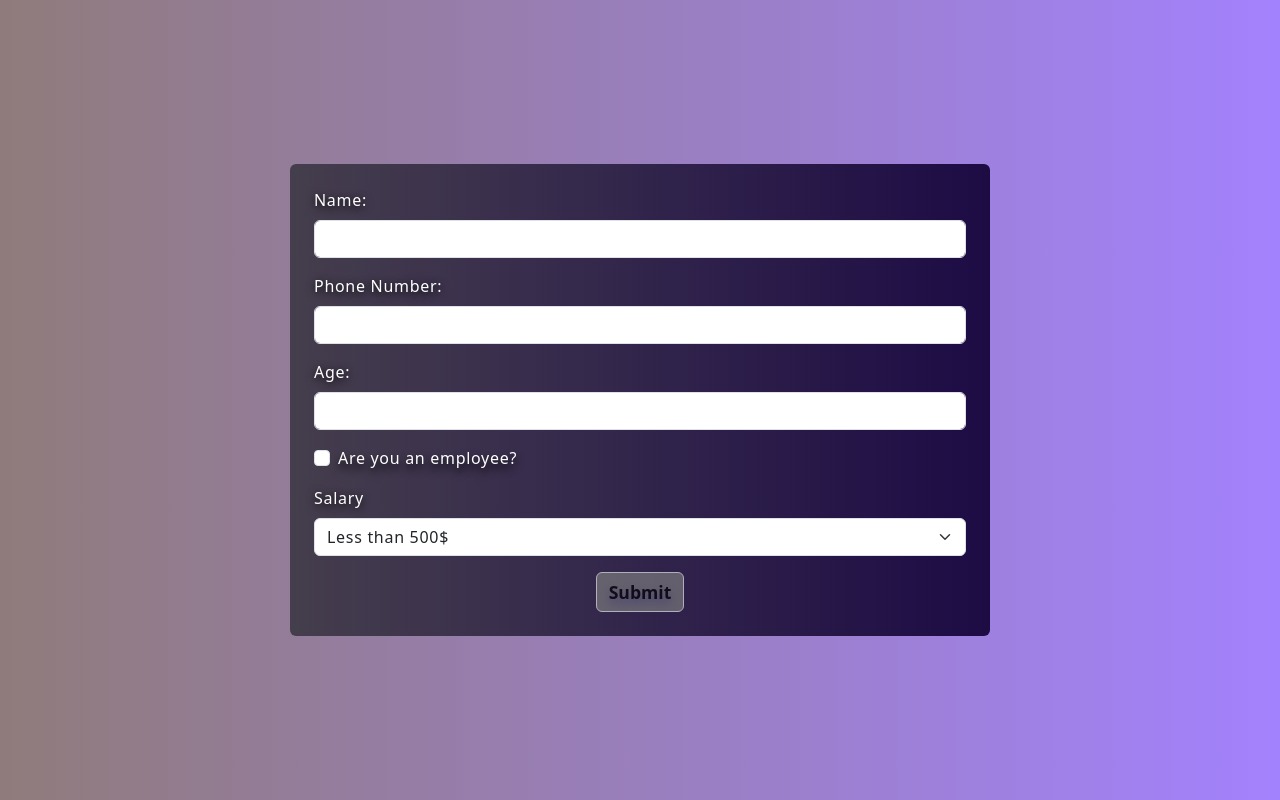
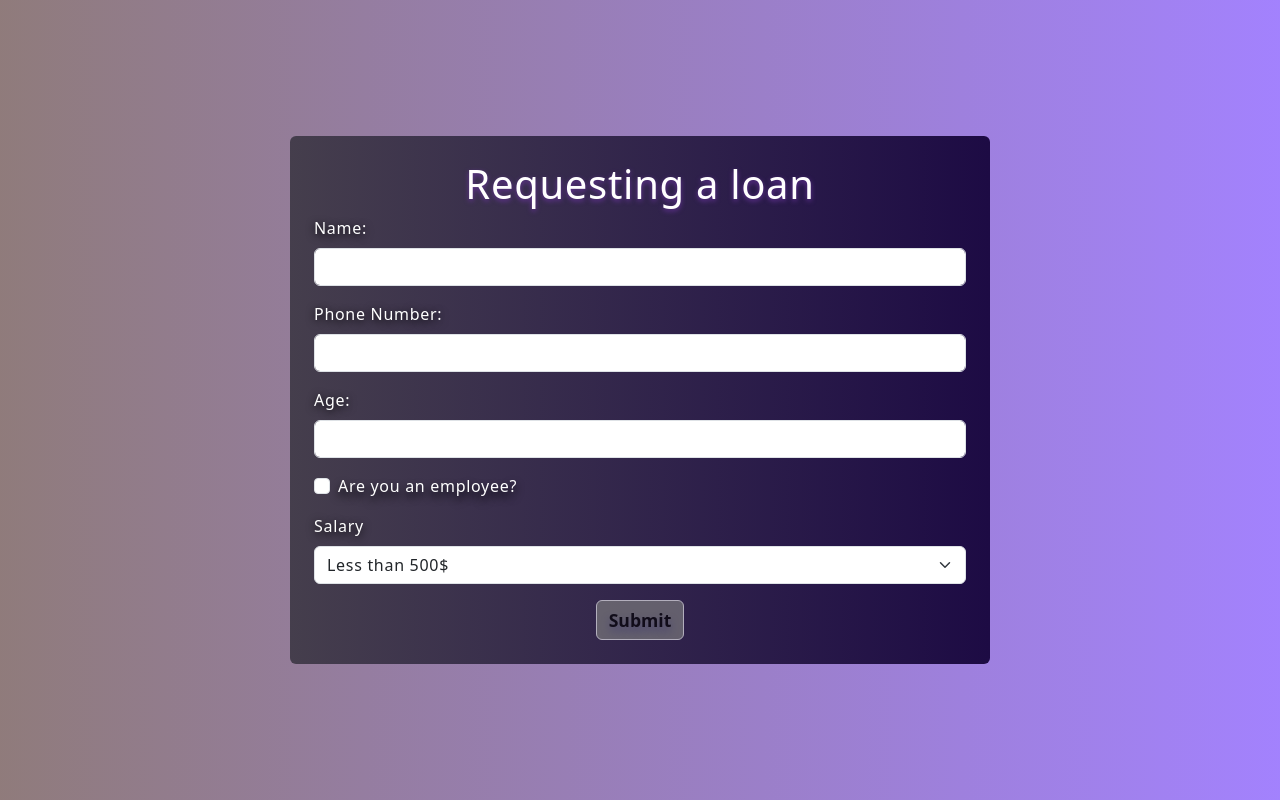
Before and after one commit to ahmadmaqshati/loan-form-, a React (Vite) app: page / in a window 1280 px wide. Built offline with nearby package versions, Linux system fonts and the light colour scheme.

Commit message:
Use A Single Function To Update The State Of Components When Any Input Changes. Instead Of Writing A Different OnChange Function For Each Field, We Use A Single Function That Makes The Code Cleaner And Easier To Manage.

```diff
--- a/src/App.css
+++ b/src/App.css
@@ -9,6 +9,12 @@
 body {
   background: linear-gradient(to right, #867070eb, #8a60fdc9);
 }
+
+.title {
+  text-shadow: 0px 2px 5px rebeccapurple;
+  text-align: center;
+}
+
 
 .form {
   background: linear-gradient(to right, #37333fd9, #1d0b44);
--- a/src/componants/LoanForm.jsx
+++ b/src/componants/LoanForm.jsx
@@ -10,6 +10,15 @@ export default function LoanForm() {
     salary: ""
   });
 
+  function handleChangingInputs(e) {
+    const { name, value, type, checked } = e.target;
+    setInputs(prevInputs => ({
+      ...prevInputs,
+      [name]: type === 'checkbox' ? checked : value
+    }));
+  }
+
+
   function handleSubmit() {
     alert(77777)
   }
@@ -17,59 +26,69 @@ export default function LoanForm() {
 
   return (
     <div className='d-flex justify-content-center align-items-center vh-100' style={{}}>
+
       <form
         onSubmit={(e) => {
           e.preventDefault();
         }}
         className='form text-white p-4 rounded'
-        style={{ maxWidth: '700px', width: '90%' }} // تجعل العرض 90% وتحديد حد أقصى
+        // Set the display to 90% and specify a maximum limit"
+        style={{ maxWidth: '700px', width: '90%' }}
       >
+        <h1 className='title'>Requesting a loan</h1>
+
+        {/* Name field */}
         <div className="mb-3">
           <label className="form-label">Name:</label>
           <input
             className="form-control"
             value={inputs.name}
-            onChange={(e) => setInputs({ ...inputs, name: e.target.value })}
+            onChange={handleChangingInputs}
             name="name"
           />
         </div>
 
+        {/* Phone number field */}
         <div className="mb-3">
           <label className="form-label">Phone Number:</label>
           <input
             className="form-control"
             value={inputs.phoneNumber}
-            onChange={(e) => setInputs({ ...inputs, phoneNumber: e.target.value })}
-            name="number"
+            onChange={handleChangingInputs}
+            name="phoneNumber"
           />
         </div>
 
+        {/* Age field */}
         <div className="mb-3">
           <label className="form-label">Age:</label>
           <input
             className="form-control"
             value={inputs.age}
-            onChange={(e) => setInputs({ ...inputs, age: e.target.value })}
+            onChange={handleChangingInputs}
             name="age"
           />
         </div>
 
+        {/* Checkbox field for employee status */}
         <div className="mb-3 form-check">
           <input
             className="form-check-input"
             type="checkbox"
             checked={inputs.isEmployee}
-            onChange={(e) => setInputs({ ...inputs, isEmployee: e.target.checked })}
+            onChange={handleChangingInputs}
+            name="isEmployee"
           />
           <label className="form-check-label">Are you an employee?</label>
         </div>
 
+        {/* Salary selection field */}
         <div className="mb-3">
           <label className="form-label">Salary</label>
           <select
             className="form-select"
             value={inputs.salary}
-            onChange={(e) => setInputs({ ...inputs, salary: e.target.value })}
+            onChange={handleChangingInputs}
           >
             <option>Less than 500$</option>
             <option>between 500$ and 2000$</option>
@@ -77,6 +96,7 @@ export default function LoanForm() {
           </select>
         </div>
 
+        {/* Submit button */}
         <div className='d-flex justify-content-center align-items-center'>
           <button
             disabled={isDisabled}
```
